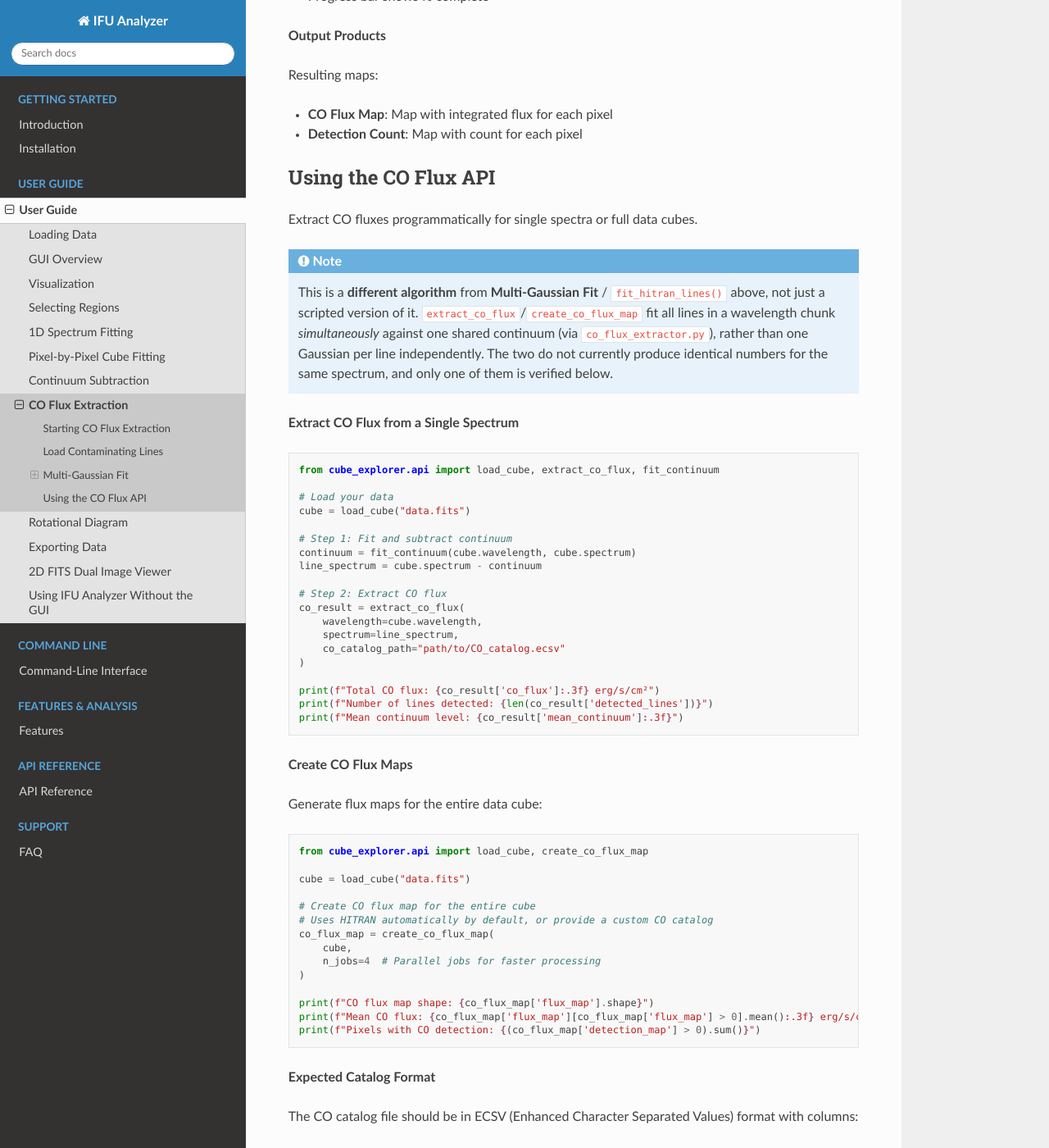
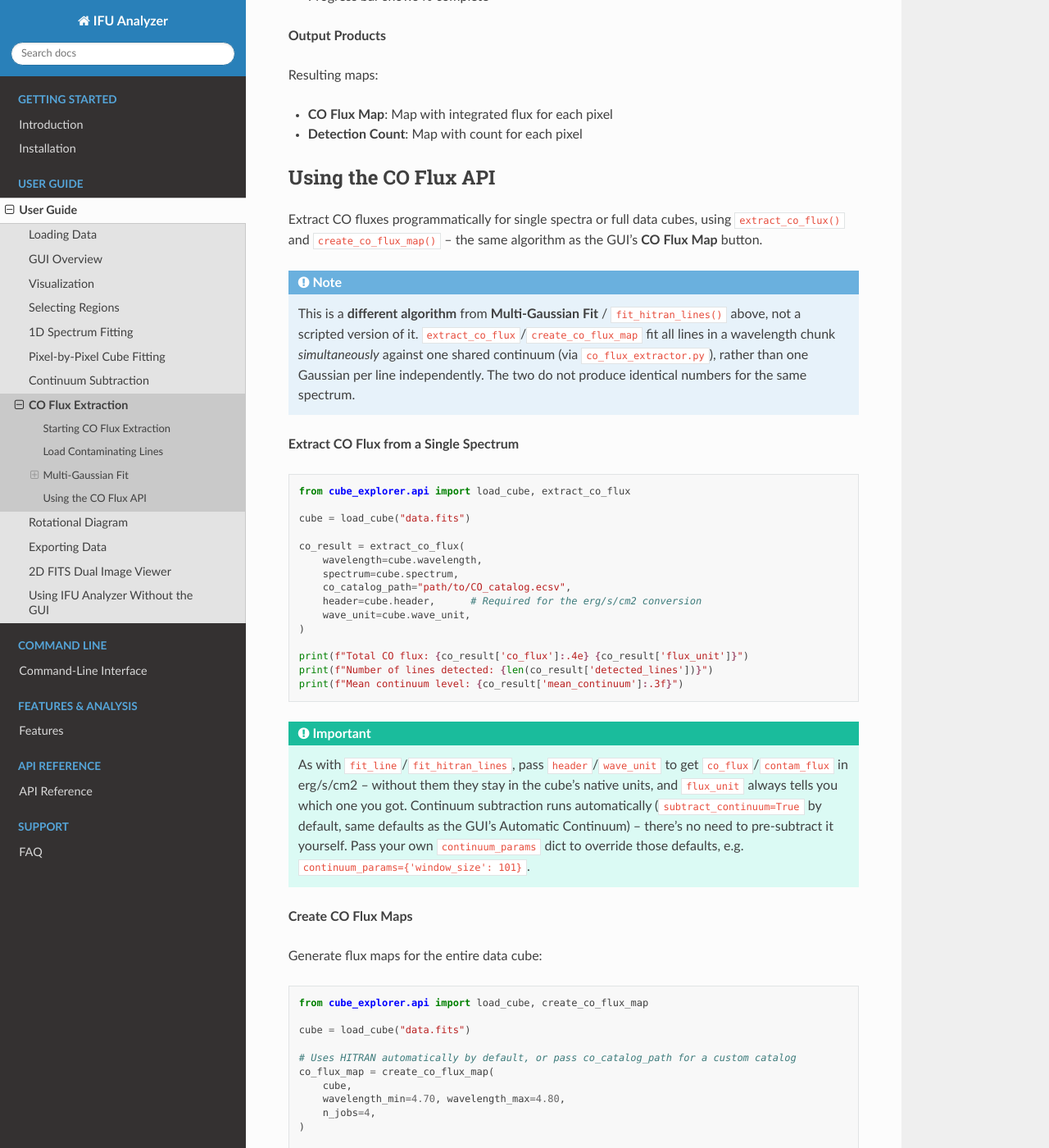
Before and after one commit to ilariapascucci/IFU-Analyzer, a Sphinx documentation site: the page built from docs/user_guide/co_flux_extraction.rst, in a window 1280 px wide and 1400 px high, scrolled down 2630 px. Shown: the whole window at 82% size. Built offline with Sphinx 7.4.7 and the Read the Docs theme 3.1.0, drawn with Linux system fonts in a browser that asks for light colours; some of the changed text lies outside the part shown.

```diff
--- a/docs/user_guide/co_flux_extraction.rst
+++ b/docs/user_guide/co_flux_extraction.rst
@@ -122,40 +122,47 @@ Resulting maps:
 Using the CO Flux API
 ======================
 
-Extract CO fluxes programmatically for single spectra or full data cubes.
+Extract CO fluxes programmatically for single spectra or full data cubes, using
+``extract_co_flux()`` and ``create_co_flux_map()`` -- the same algorithm as the GUI's
+**CO Flux Map** button.
 
 .. note::
 
    This is a **different algorithm** from **Multi-Gaussian Fit** / ``fit_hitran_lines()``
-   above, not just a scripted version of it. ``extract_co_flux``/``create_co_flux_map`` fit
-   all lines in a wavelength chunk *simultaneously* against one shared continuum (via
+   above, not a scripted version of it. ``extract_co_flux``/``create_co_flux_map`` fit all
+   lines in a wavelength chunk *simultaneously* against one shared continuum (via
    ``co_flux_extractor.py``), rather than one Gaussian per line independently. The two do
-   not currently produce identical numbers for the same spectrum, and only one of them is
-   verified below.
+   not produce identical numbers for the same spectrum.
 
 **Extract CO Flux from a Single Spectrum**
 
 .. code-block:: python
 
-    from cube_explorer.api import load_cube, extract_co_flux, fit_continuum
+    from cube_explorer.api import load_cube, extract_co_flux
 
-    # Load your data
     cube = load_cube("data.fits")
 
-    # Step 1: Fit and subtract continuum
-    continuum = fit_continuum(cube.wavelength, cube.spectrum)
-    line_spectrum = cube.spectrum - continuum
-
-    # Step 2: Extract CO flux
     co_result = extract_co_flux(
         wavelength=cube.wavelength,
-        spectrum=line_spectrum,
-        co_catalog_path="path/to/CO_catalog.ecsv"
+        spectrum=cube.spectrum,
+        co_catalog_path="path/to/CO_catalog.ecsv",
+        header=cube.header,      # Required for the erg/s/cm2 conversion
+        wave_unit=cube.wave_unit,
     )
 
-    print(f"Total CO flux: {co_result['co_flux']:.3f} erg/s/cm²")
+    print(f"Total CO flux: {co_result['co_flux']:.4e} {co_result['flux_unit']}")
     print(f"Number of lines detected: {len(co_result['detected_lines'])}")
     print(f"Mean continuum level: {co_result['mean_continuum']:.3f}")
+
+.. important::
+
+   As with ``fit_line``/``fit_hitran_lines``, pass ``header``/``wave_unit`` to get
+   ``co_flux``/``contam_flux`` in erg/s/cm2 -- without them they stay in the cube's native
+   units, and ``flux_unit`` always tells you which one you got. Continuum subtraction runs
+   automatically (``subtract_continuum=True`` by default, same defaults as the GUI's
+   Automatic Continuum) -- there's no need to pre-subtract it yourself. Pass your own
+   ``continuum_params`` dict to override those defaults, e.g.
+   ``continuum_params={'window_size': 101}``.
 
 **Create CO Flux Maps**
 
@@ -167,29 +174,37 @@ Generate flux maps for the entire data cube:
 
     cube = load_cube("data.fits")
 
-    # Create CO flux map for the entire cube
-    # Uses HITRAN automatically by default, or provide a custom CO catalog
+    # Uses HITRAN automatically by default, or pass co_catalog_path for a custom catalog
     co_flux_map = create_co_flux_map(
         cube,
-        n_jobs=4  # Parallel jobs for faster processing
+        wavelength_min=4.70, wavelength_max=4.80,
+        n_jobs=4,
     )
 
-    print(f"CO flux map shape: {co_flux_map['flux_map'].shape}")
-    print(f"Mean CO flux: {co_flux_map['flux_map'][co_flux_map['flux_map'] > 0].mean():.3f} erg/s/cm²")
+    print(f"CO flux map shape: {co_flux_map['flux_map'].shape}, unit: {co_flux_map['flux_unit']}")
+    print(f"Mean CO flux: {co_flux_map['flux_map'][co_flux_map['flux_map'] > 0].mean():.4e}")
     print(f"Pixels with CO detection: {(co_flux_map['detection_map'] > 0).sum()}")
+
+Continuum subtraction works the same way as ``extract_co_flux`` above -- automatic per
+pixel, with the default parameters unless you pass your own via ``continuum_params``. There's
+no separate ``header`` argument here since ``cube`` (and its header) is already the first
+argument; the erg/s/cm2 conversion is attempted automatically, and ``flux_unit`` tells you
+whether it succeeded.
 
 **Expected Catalog Format**
 
 The CO catalog file should be in ECSV (Enhanced Character Separated Values) format with columns:
 
-- ``wavelength``: Wavelength in micrometers
+- ``line_wave_um``: Wavelength in micrometers
 - ``species``: Molecule name (e.g., "CO")
-- ``transition``: Transition description (e.g., "J=5-4")
-- ``einstein_coeff``: Einstein A coefficient
+- ``transition``: Transition description (e.g., "v=1->0, J=4->5")
+- ``a``: Einstein A coefficient
+
+Columns are loaded as-is, with no validation -- a file missing ``line_wave_um`` or
+``species`` won't fail at load time, only later inside the fit, as a ``KeyError``.
 
 **Tips for CO Flux Extraction**
 
-- Always apply continuum subtraction before extracting CO flux
 - Ensure your wavelength calibration is accurate (errors affect line identification)
 - The algorithm automatically measures line widths and integrates flux
 - For more control over individual line fits, use ``fit_hitran_lines()`` instead
```
Also changed, not shown: test_docs_api.py (+78 -0 lines), 8 other files.
